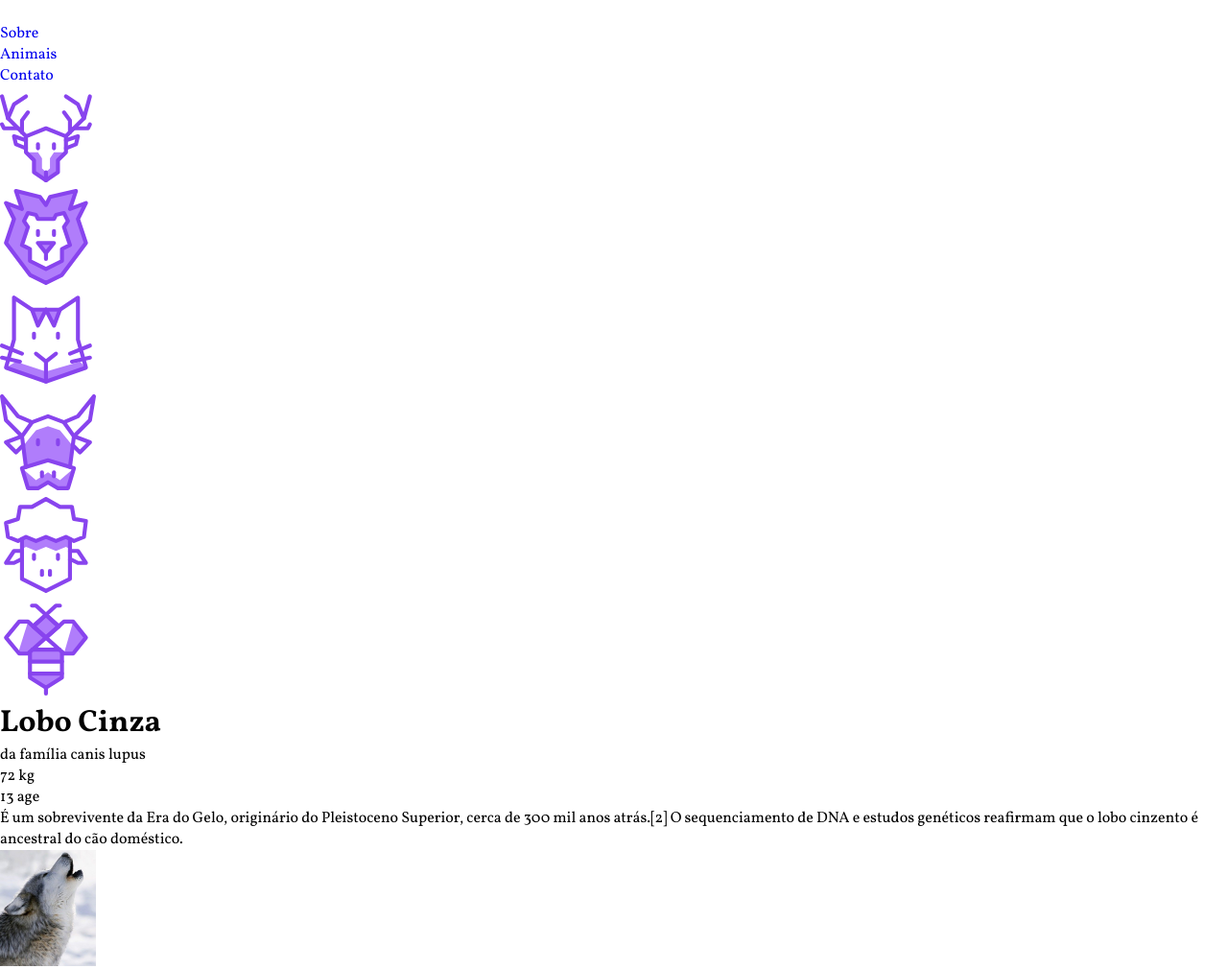
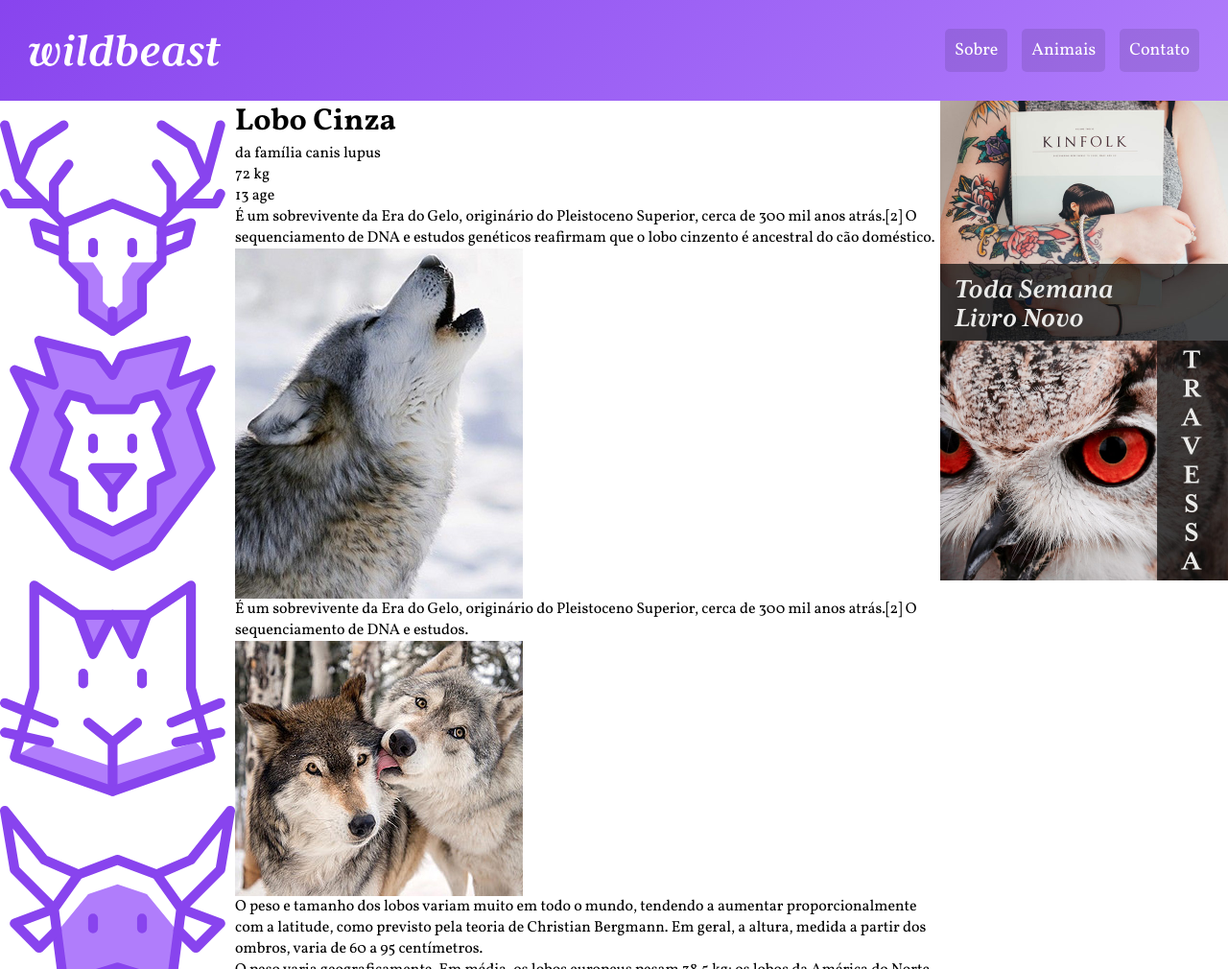
Before and after one commit to KaioCosta62/wildbeast, a plain HTML site: page index.html in a window 1280 px wide. Shown: the top 1010 px of the page at 96% size. Drawn offline with Linux system fonts and the light colour scheme.

Commit message:
estilizando o header do site

```diff
--- a/css/style.css
+++ b/css/style.css
@@ -15,9 +15,72 @@ a{
 }
 
 img{
-  max-width: 100px;
+  display: block;
+  max-width: 100%;
 }
 
 body{
   font-family: 'Vollkorn', 'Arial', sans-serif;
 }
+
+/* Grid geral do projeto */
+
+.estrutura{
+  display: grid;
+  grid-template-columns: minmax(160px, 1fr) 3fr 300px;
+  grid-template-areas:
+   "header header header"
+   "sidenav content anuncios"
+   "footer footer footer"
+  ;
+}
+
+/* Header */
+
+.header{
+  grid-area: header;
+  padding: 30px;
+  display: grid;
+  grid-template-columns: 1fr auto;
+  align-items: center;
+  background: linear-gradient(135deg, #8844ee, #b07dfb);
+}
+
+.header .logo{
+  max-width: 200px;
+}
+
+.header nav ul{
+  display: flex;
+  flex-wrap: wrap;
+  gap: 15px;
+}
+
+.header nav a{
+  display: block;
+  background: rgba(0, 0, 0, 0.1);
+  padding: 10px;
+  font-size: 1.125em;
+  border-radius: 5px;
+  color: #fff;
+  transition: all 300ms ease;
+}
+
+.header nav a:hover{
+  background: rgba(0, 0, 0, 0.5);
+}
+.sidenav{
+  grid-area: sidenav;
+}
+
+.content{
+  grid-area: content;
+}
+
+.anuncios{
+  grid-area: anuncios;
+}
+
+.footer{
+  grid-area: footer;
+}
```
